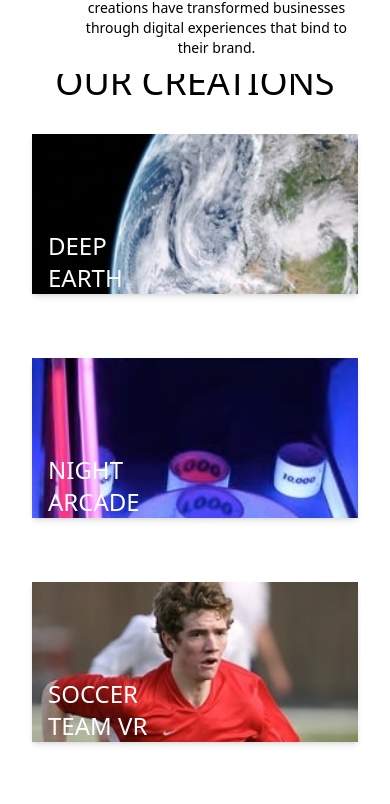
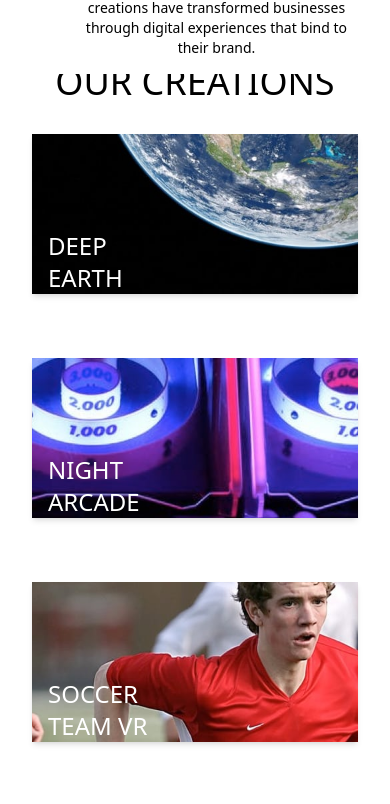
Before and after one commit to Agyanim/Loopstudios-landing-page, a React (Vite) app: page / in a window 390 px wide. Shown: the part 1014-1818 px from the top of the page. Built offline with nearby package versions, Linux system fonts and the light colour scheme.

Commit message:
mobile view bug fix

```diff
--- a/src/components/ImageCards.jsx
+++ b/src/components/ImageCards.jsx
@@ -36,7 +36,7 @@ const ImageCardsDesktop = () => {
 export default ImageCardsDesktop;
 
 export const ImageCardsMobile = () => {
-  const myCard = cardDetails;
+  const myCard = cardDetailsMobile;
   const cards = myCard.map((value, index) => {
     const variable=myCard[index].imageName
     const image= Object.values(variable)
```
